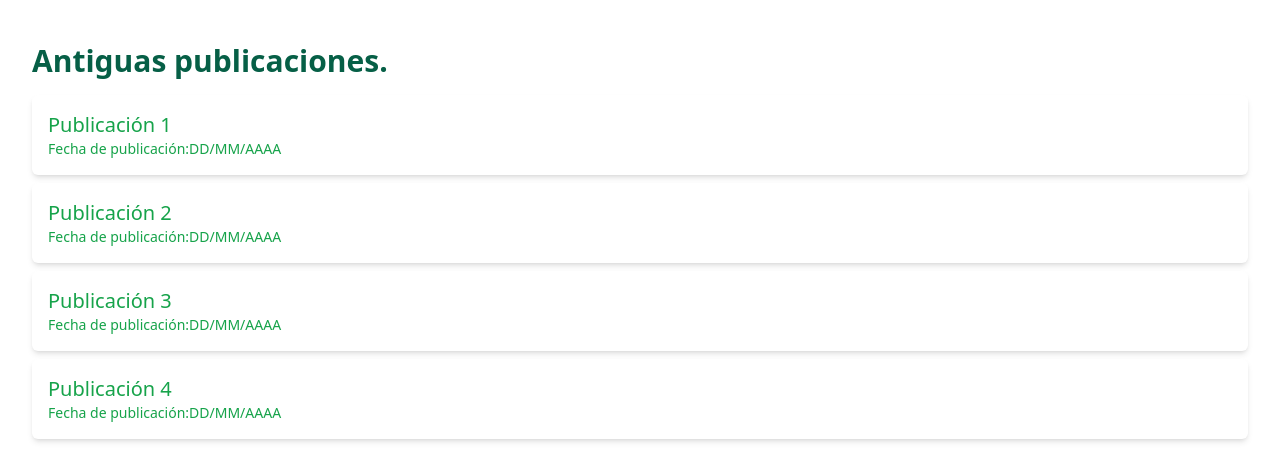
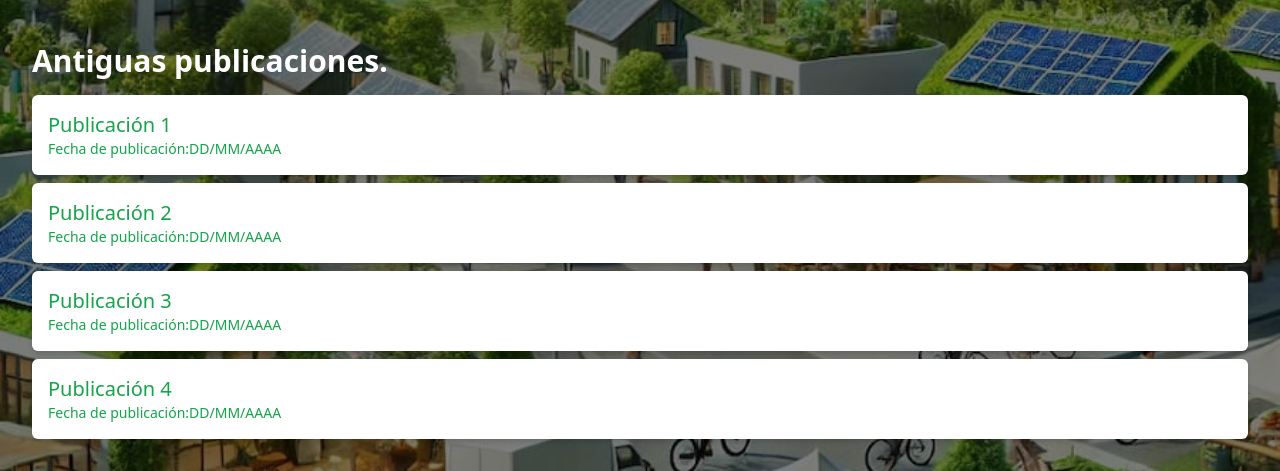
Before and after one commit to JulioChureo/TheGreenEconomics, a Django app: page / in a window 1280 px wide. Shown: the part 513-984 px from the top of the page. Run offline with Django 5.2, Linux system fonts and the light colour scheme; data that the repository does not hold is empty; some libraries are stand-ins or nearby versions.

Commit message:
Fix Templates

```diff
--- a/GreenEconomics/templates/base.html
+++ b/GreenEconomics/templates/base.html
@@ -9,7 +9,26 @@
 		<script src="https://cdn.tailwindcss.com"></script>
 		{% tailwind_css %}
 	</head>
-	<body>
+	<style>
+		body {
+            background-image: url('{% static 'FondoWeb.jpg' %}');
+            background-size: cover;
+            background-position: center;
+            background-repeat: no-repeat;
+            position: relative;
+        }
+        body::before {
+            content: "";
+            position: absolute;
+            top: 0;
+            left: 0;
+            width: 100%;
+            height: 100%;
+            background-color: rgba(0, 0, 0, 0.5); /* Oscurece la imagen sin afectar el contenido */
+            z-index: -1;
+        }
+	</style>
+	<body  >
 		<header>
 			<nav class="bg-green-400">
 				<div class="mx-auto max-w-7xl px-2 xl:px-6 lg:px-8">
--- a/GreenEconomics/templates/journals/index.html
+++ b/GreenEconomics/templates/journals/index.html
@@ -1,28 +1,41 @@
 {% extends "base.html" %}
 {% block content %}
+<!-- Nuevas publicaciones-->
 <div class="max-w-7xl mx-auto py-8 px-4 sm:px-6 lg:px-8">
-    <div class="grid grid-cols-1 md:grid-cols-2 gap-8">
+    <div class="grid grid-cols-1 md:grid-cols-2 gap-8 ">
         <!-- Lado izquierdo: Listado de publicaciones -->
         <div class="space-y-4">
-            <h2 class="text-3xl font-semibold text-emerald-800">Novedades</h2>
+            <h2 class="text-3xl font-semibold text-white">Novedades</h2>
             <ul class="space-y-2">
                 <li class="bg-white p-4 rounded-md shadow-md hover:bg-gray-100">
-                    <a href="#" class="text-xl text-green-600 hover:text-green-800">Publicación 1</a>
-                    <h1 class="text-sm text-green-600 ">Fecha de publicación:DD/MM/AAAA</h1>
+                    <a href="#" class="text-xl text-green-600 hover:text-green-800" onclick="openModal('Publicación 1')">Publicación 1</a>
+                    <h1 class="text-sm text-green-600">Fecha de publicación: DD/MM/AAAA</h1>
                 </li>
                 <li class="bg-white p-4 rounded-md shadow-md hover:bg-gray-100">
-                    <a href="#" class="text-xl text-green-600 hover:text-green-800">Publicación 2</a>
-                    <h1 class="text-sm text-green-600 ">Fecha de publicación:DD/MM/AAAA</h1>
+                    <a href="#" class="text-xl text-green-600 hover:text-green-800" onclick="openModal('Publicación 2')">Publicación 2</a>
+                    <h1 class="text-sm text-green-600">Fecha de publicación: DD/MM/AAAA</h1>
                 </li>
                 <li class="bg-white p-4 rounded-md shadow-md hover:bg-gray-100">
-                    <a href="#" class="text-xl text-green-600 hover:text-green-800">Publicación 3</a>
-                    <h1 class="text-sm text-green-600 ">Fecha de publicación:DD/MM/AAAA</h1>
+                    <a href="#" class="text-xl text-green-600 hover:text-green-800" onclick="openModal('Publicación 3')">Publicación 3</a>
+                    <h1 class="text-sm text-green-600">Fecha de publicación: DD/MM/AAAA</h1>
                 </li>
                 <li class="bg-white p-4 rounded-md shadow-md hover:bg-gray-100">
-                    <a href="#" class="text-xl text-green-600 hover:text-green-800">Publicación 4</a>
-                    <h1 class="text-sm text-green-600 ">Fecha de publicación:DD/MM/AAAA</h1>
+                    <a href="#" class="text-xl text-green-600 hover:text-green-800" onclick="openModal('Publicación 4')">Publicación 4</a>
+                    <h1 class="text-sm text-green-600">Fecha de publicación: DD/MM/AAAA</h1>
                 </li>
             </ul>
+        </div>
+
+        <!-- Modal -->
+        <div id="modal" class="fixed inset-0 bg-black bg-opacity-50 flex items-center justify-center hidden">
+            <div class="bg-white p-6 rounded-lg shadow-lg w-96">
+                <h3 id="modal-title" class="text-xl font-semibold text-gray-800 mb-4"></h3>
+                <p class="text-gray-600">Aquí puedes previsualizar el contenido antes de descargarlo.</p>
+                <div class="mt-4 flex justify-end space-x-2">
+                    <button onclick="closeModal()" class="px-4 py-2 bg-red-500 text-white rounded-md">Cancelar</button>
+                    <button class="px-4 py-2 bg-green-600 text-white rounded-md">Descargar</button>
+                </div>
+            </div>
         </div>
 
         <!-- Lado derecho: Imagen -->
@@ -31,11 +44,17 @@
         </div>
     </div>
 </div>
+
+
+
+<!-- Publicaciones antiguas -->
+
+
 <div class="max-w-7xl mx-auto py-8 px-4 sm:px-6 lg:px-8">
     <div >
         <!-- Lado izquierdo: Listado de publicaciones -->
         <div class="space-y-4">
-            <h2 class="text-3xl font-semibold text-emerald-800">Antiguas publicaciones.</h2>
+            <h2 class="text-3xl font-semibold text-white">Antiguas publicaciones.</h2>
             <ul class="space-y-2">
                 <li class="bg-white p-4 rounded-md shadow-md hover:bg-gray-100">
                     <a href="#" class="text-xl text-green-600 hover:text-green-800">Publicación 1</a>
@@ -57,4 +76,15 @@
         </div>
     </div>
 </div>
+
+<script>
+    function openModal(title) {
+        document.getElementById('modal-title').textContent = title;
+        document.getElementById('modal').classList.remove('hidden');
+    }
+
+    function closeModal() {
+        document.getElementById('modal').classList.add('hidden');
+    }
+</script>
 {% endblock content %}
```
Also changed, not shown: GreenEconomics/static/FondoWeb.jpg (added).
